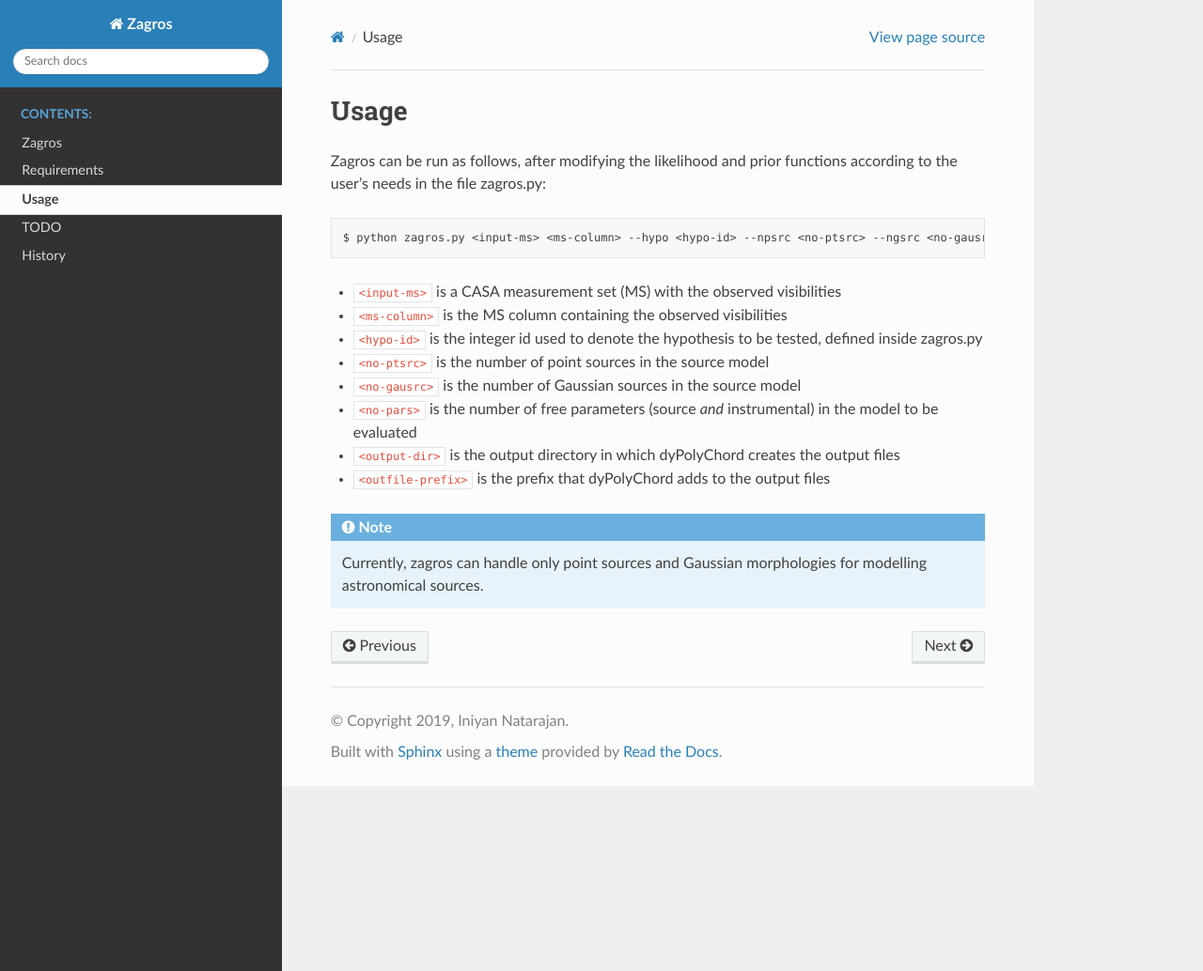
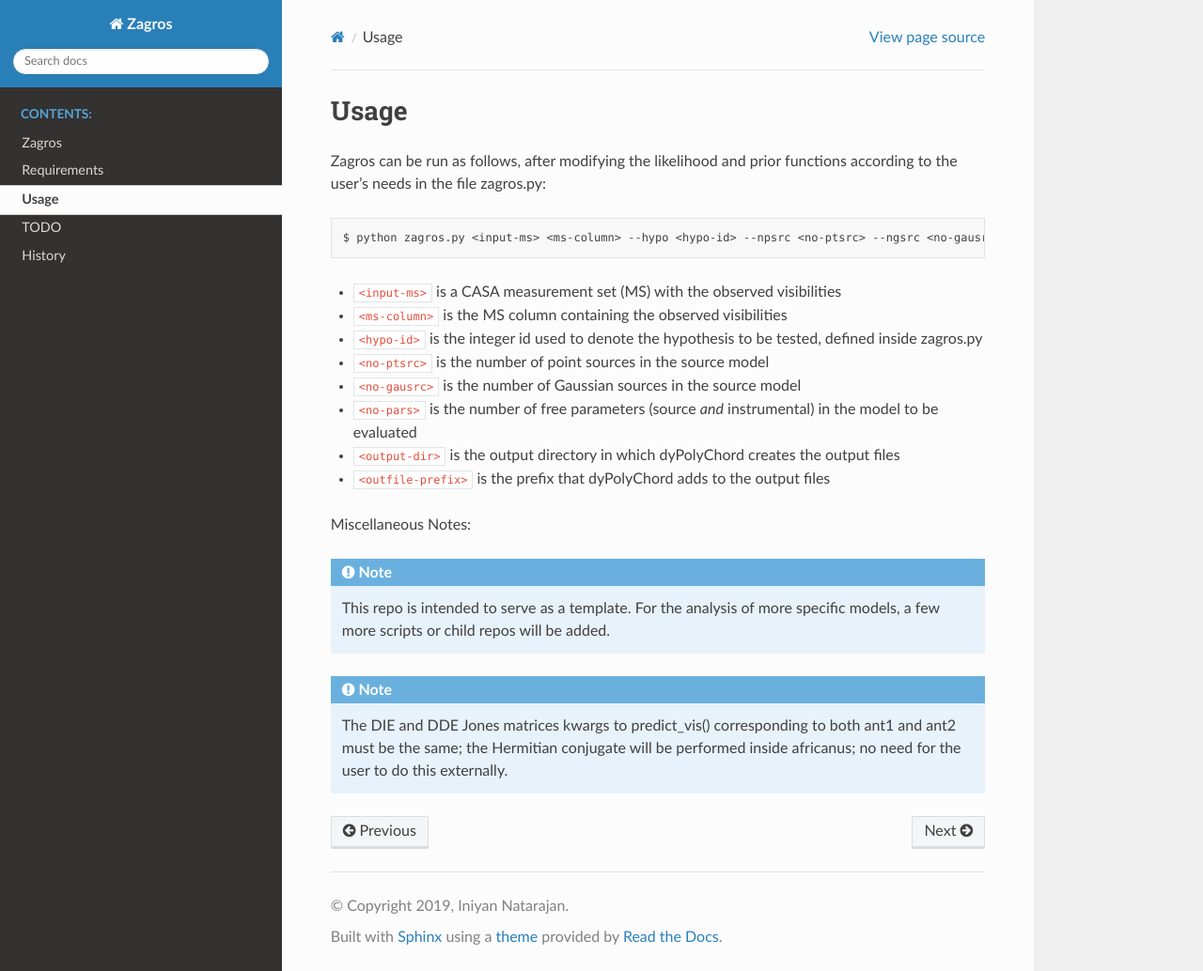
Before and after one commit to iniyannatarajan/zagros, a Sphinx documentation site: the page built from docs/source/usage.rst, in a window 1280 px wide and 1034 px high. Shown: the whole window at 94% size. Built offline with Sphinx 7.4.7 and the Read the Docs theme 2.0.0, drawn with Linux system fonts in a browser that asks for light colours.

Commit message:
Update version and doc

```diff
--- a/docs/source/conf.py
+++ b/docs/source/conf.py
@@ -26,7 +26,7 @@ author = u'Iniyan Natarajan'
 # The short X.Y version
 version = u''
 # The full version, including alpha/beta/rc tags
-release = u'0.1.0'
+release = u'0.1.1'
 
 
 # -- General configuration ---------------------------------------------------
--- a/docs/source/todo.rst
+++ b/docs/source/todo.rst
@@ -6,6 +6,4 @@ TODO
 
 .. todo:: Update Gaussian example
 
-.. todo:: Update example with antenna gain parameters
-
 .. todo:: Incorporate more complex source structures - (i) shapelets, (ii) FITS images
--- a/docs/source/usage.rst
+++ b/docs/source/usage.rst
@@ -15,4 +15,10 @@ Zagros can be run as follows, after modifying the likelihood and prior functions
 * ``<output-dir>`` is the output directory in which dyPolyChord creates the output files
 * ``<outfile-prefix>`` is the prefix that dyPolyChord adds to the output files
 
-.. note:: Currently, zagros can handle only point sources and Gaussian morphologies for modelling astronomical sources.
+
+Miscellaneous Notes:
+
+.. note:: This repo is intended to serve as a template. For the analysis of more specific models, a few more scripts or child repos will be added.
+
+.. note:: The DIE and DDE Jones matrices kwargs to predict_vis() corresponding to both ant1 and ant2 must be the same; the Hermitian conjugate will be performed inside africanus;
+          no need for the user to do this externally.
```
Also changed, not shown: docs/source/history.rst (+7 -0 lines).
